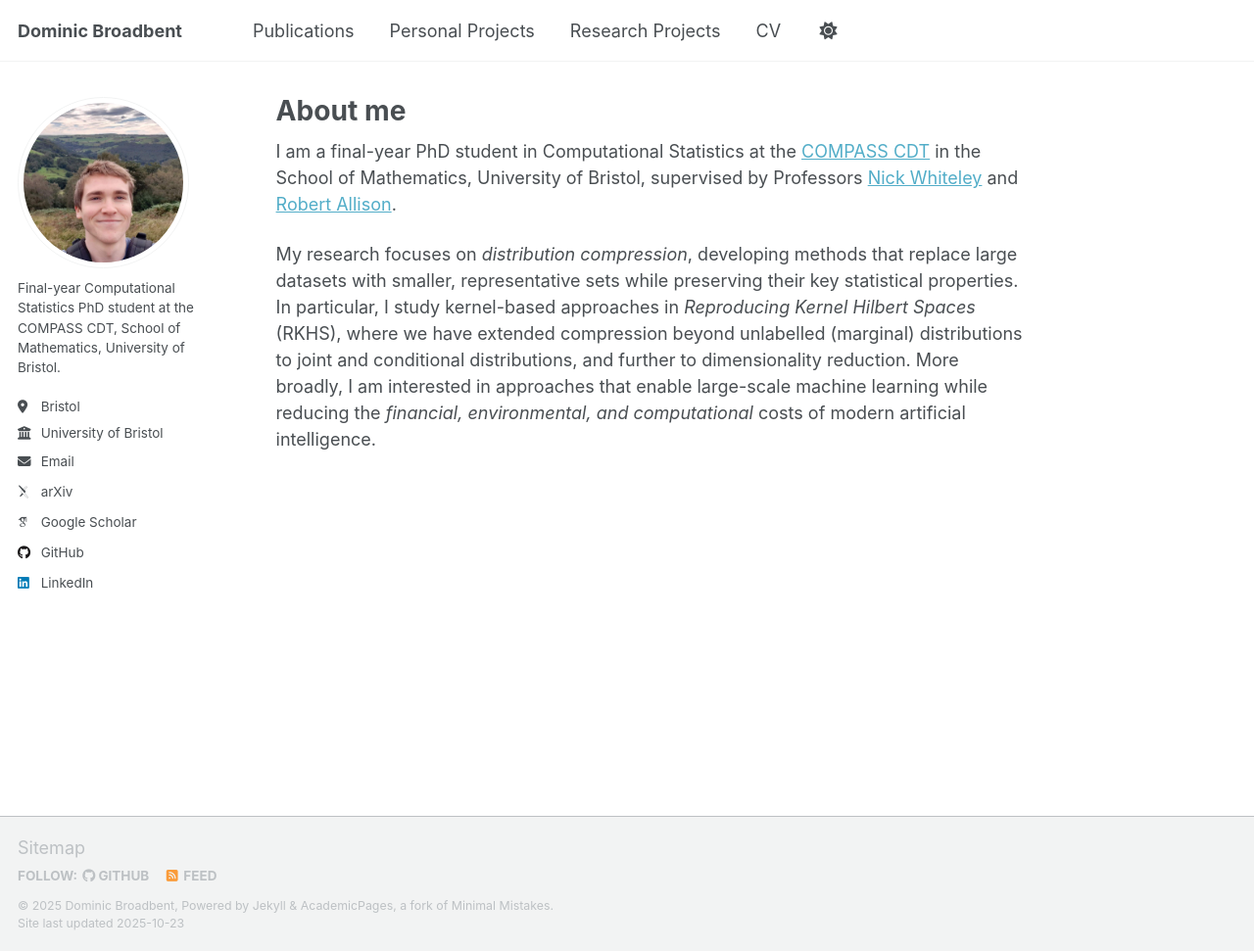
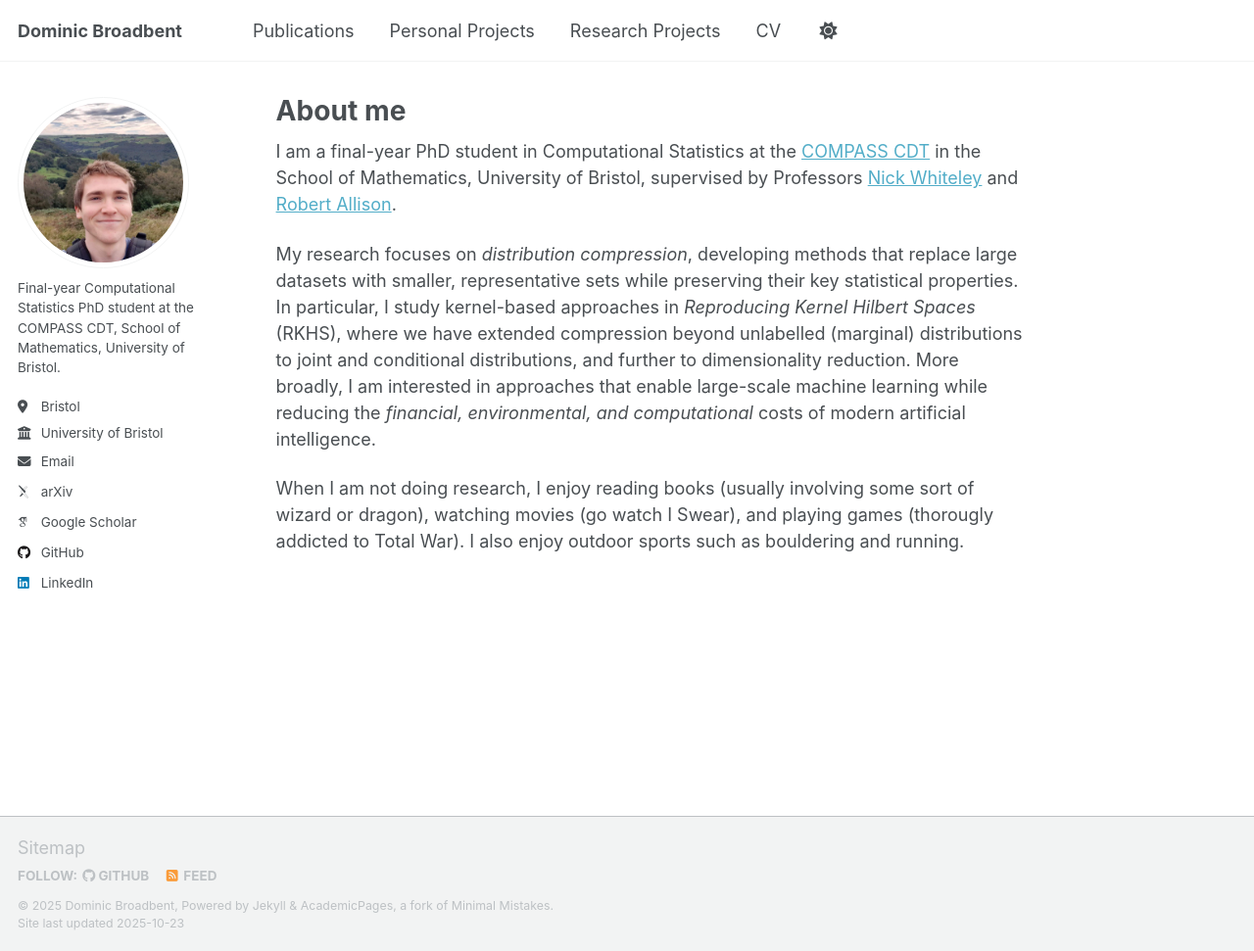
Before and after one commit to dominicjbroadbent/dominicjbroadbent.github.io, a Jekyll site: the page built from _pages/about.md, in a window 1280 px wide and 971 px high. Shown: the whole window at 98% size. Built offline with Jekyll 4.4.1, drawn with Linux system fonts in a browser that asks for light colours; some web fonts are replaced; a script that is not in the unit is left out.

Commit message:
Update about.md

```diff
--- a/_pages/about.md
+++ b/_pages/about.md
@@ -10,3 +10,5 @@ redirect_from:
 I am a final-year PhD student in Computational Statistics at the [COMPASS CDT](https://www.bristol.ac.uk/cdt/compass/) in the School of Mathematics, University of Bristol, supervised by Professors [Nick Whiteley](https://sites.google.com/view/nickwhiteley/) and [Robert Allison](https://research-information.bris.ac.uk/en/persons/robert-f-allison).
 
 My research focuses on *distribution compression*, developing methods that replace large datasets with smaller, representative sets while preserving their key statistical properties. In particular, I study kernel-based approaches in *Reproducing Kernel Hilbert Spaces* (RKHS), where we have extended compression beyond unlabelled (marginal) distributions to joint and conditional distributions, and further to dimensionality reduction. More broadly, I am interested in approaches that enable large-scale machine learning while reducing the *financial, environmental, and computational* costs of modern artificial intelligence.
+
+When I am not doing research, I enjoy reading books (usually involving some sort of wizard or dragon), watching movies (go watch I Swear), and playing games (thorougly addicted to Total War). I also enjoy outdoor sports such as bouldering and running.
```
